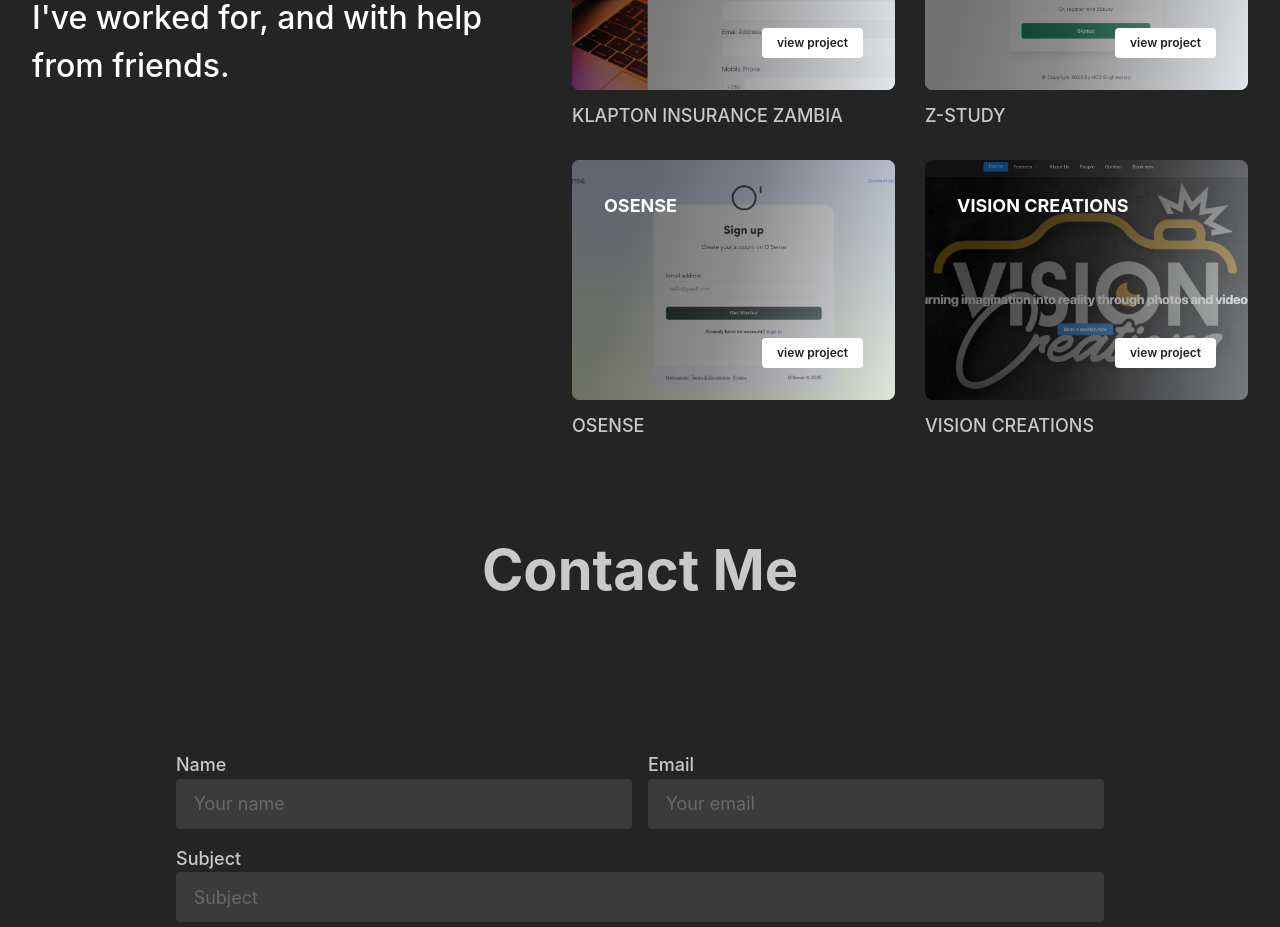
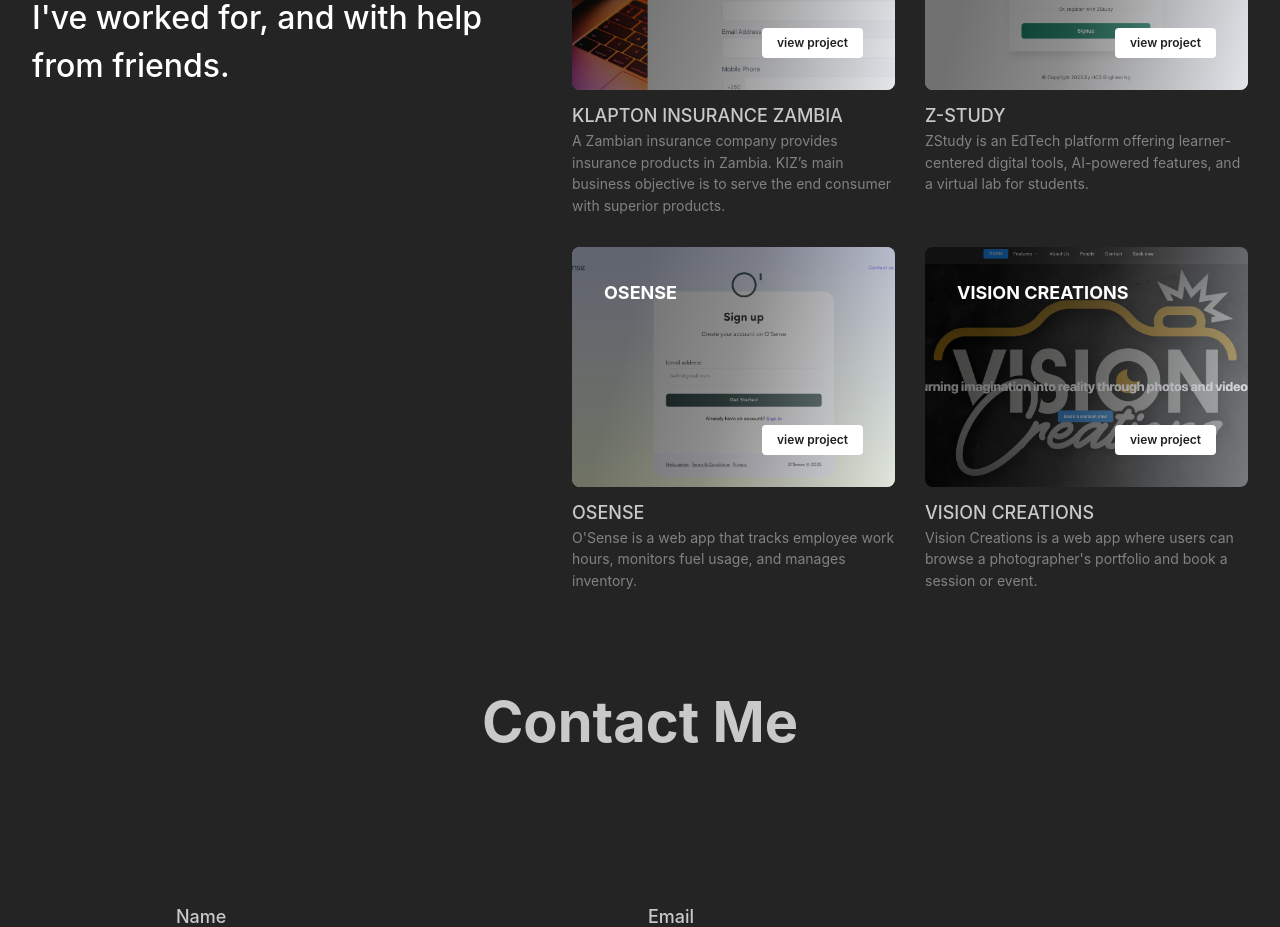
Before and after one commit to Deewiliams/My-portfolio, a React (Vite) app: page / in a window 1280 px wide. Shown: the part 2720-3647 px from the top of the page. Built offline with nearby package versions, Linux system fonts and the light colour scheme.

Commit message:
cleaned the code

```diff
--- a/src/pages/Project/Project.tsx
+++ b/src/pages/Project/Project.tsx
@@ -18,7 +18,7 @@ import { TitleHead } from "../../component/Title";
 import kiz from "../../assets/Kiz.png";
 import vision from "../../assets/vision-background.png";
 import zstudy from "../../assets/Z-study.png";
-import osense from '../../assets/osense.png'
+import osense from "../../assets/osense.png";
 
 const features = [
   {
@@ -27,7 +27,7 @@ const features = [
     link: "https://app.kiz.co.zm/insure/motor/step/1",
     image: kiz,
     description:
-      "All packages are published under MIT license, you can use Mantine in any project",
+      "A Zambian insurance company provides insurance products in Zambia. KIZ’s main business objective is to serve the end consumer with superior products.",
   },
   {
     icon: IconFileCode,
@@ -35,15 +35,15 @@ const features = [
     link: "https://web.zstudy.co/#/login",
     image: zstudy,
     description:
-      "Build type safe applications, all components and hooks export types",
+      "ZStudy is an EdTech platform offering learner-centered digital tools, AI-powered features, and a virtual lab for students.",
   },
   {
     icon: IconCircleDotted,
     title: "OSENSE",
     image: osense,
-    link: 'https://www.app.osense.io/auth/register/email',
+    link: "https://www.app.osense.io/auth/register/email",
     description:
-      "With new :focus-visible selector focus ring will appear only when user navigates with keyboard",
+      "O'Sense is a web app that tracks employee work hours, monitors fuel usage, and manages inventory.",
   },
   {
     icon: IconFlame,
@@ -51,7 +51,7 @@ const features = [
     link: "https://vision-creations-rho.vercel.app/",
     image: vision,
     description:
-      "Customize colors, spacing, shadows, fonts and many other settings with global theme object",
+      "Vision Creations is a web app where users can browse a photographer's portfolio and book a session or event.",
   },
 ];
 
@@ -97,7 +97,7 @@ export function Project() {
         {feature.title}
       </Text>
       <Text c="dimmed" fz="sm">
-        {/* {feature.description} */}
+        {feature.description}
       </Text>
     </div>
   ));
```
